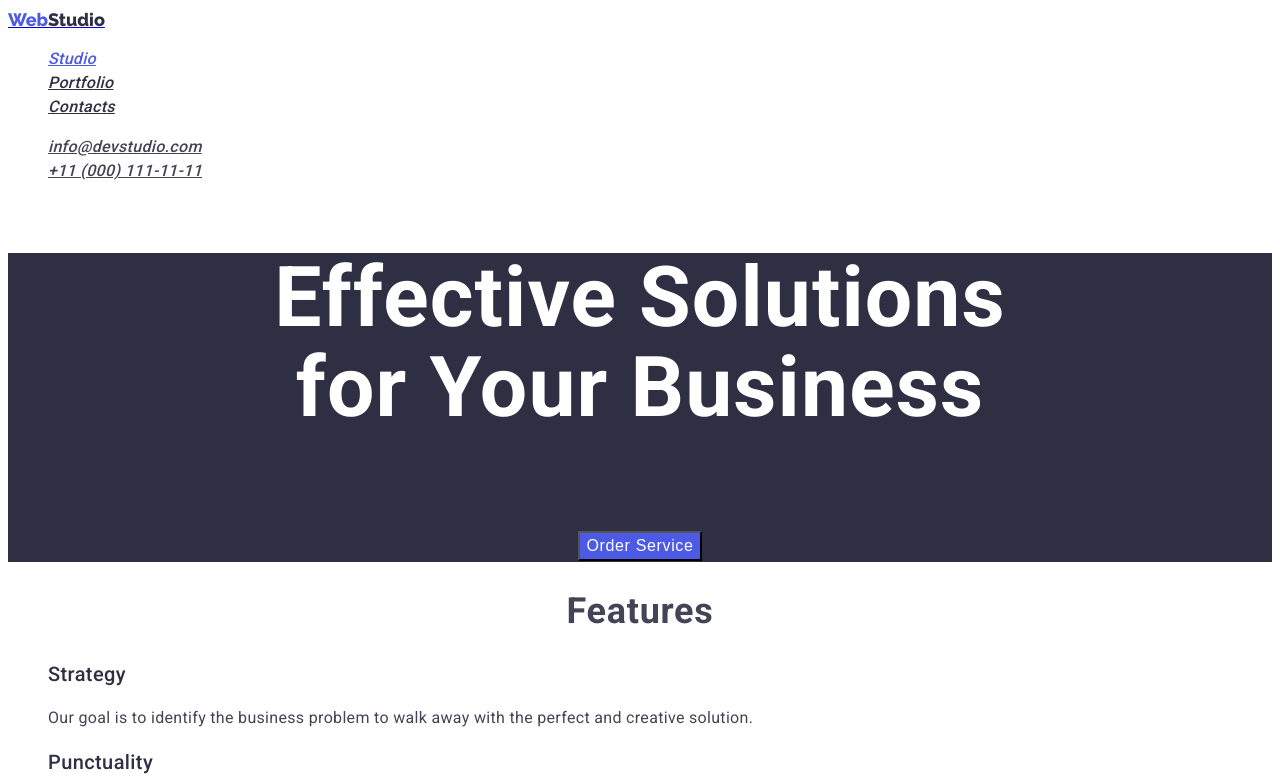
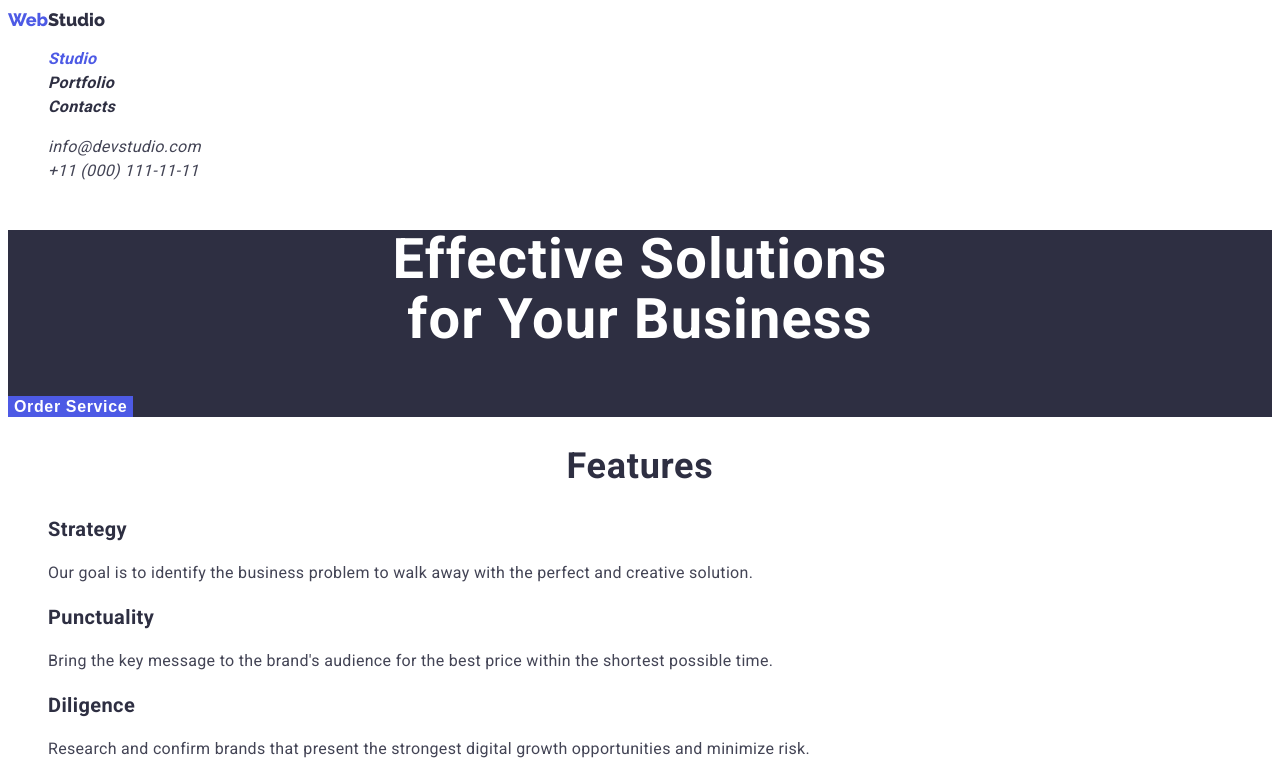
Before and after one commit to nastena1409/goit-markup-hw-02, a plain HTML site: page index.html in a window 1280 px wide. Shown: the top 778 px of the page. Drawn offline with Linux system fonts and the light colour scheme.

Commit message:
Update styles.css

```diff
--- a/css/styles.css
+++ b/css/styles.css
@@ -1,16 +1,18 @@
 /*Основные цвета*/
 :root {
- --primary-text-color: #434455;
- --title-color: #2E2F42;
---focus-color: #4D5AE5;
---hero-text-color: #FFFFFF;
---secondary-color: #F4F4FD;
---accent-color: #E7E9FC;
---background-color: #E5E5E5;
+ --text: #434455;
+ --dark: #2E2F42;
+--primary-brand: #4D5AE5;
+--white: #FFFFFF;
+--light: #F4F4FD;
+--accent: #E7E9FC;
+--pressed-state: #404BBF;
+--success:#31D0AA;
 }
 
 body {
-    color: var(--primary-text-color);
+    color: var(--text);
+    background-color: var(--white);
 
     font-family: roboto, sans-serif;
 }
@@ -19,33 +21,7 @@ body {
     list-style: none;
 }
 
-h2 {
-    font-weight: 700;
-    font-size: 36px;
-    line-height: 1.11;
-
-    text-align: center;
-    letter-spacing: 0.02em;
-    text-transform: capitalize;
-
-}
-
-h3 {
-
-    font-weight: 500;
-    font-size: 20px;
-    line-height: 1.2;
-
-    letter-spacing: 0.02em;
-}
-
-.text {
-
-    font-size: 16px;
-    line-height: 1.5;
-
-    letter-spacing: 0.02em;
-}
+/*Студія*/
 
 /*Logo*/
 
@@ -54,6 +30,8 @@ h3 {
     font-weight: 800;
     font-size: 18px;
     line-height: 1.3;
+
+    text-decoration: none;
 }
 
 .footer-logo {
@@ -64,45 +42,45 @@ h3 {
 }
 
 .web {
-    color: var(--focus-color)
+    color: var(--primary-brand)
 }
 
 .header-logo .studio {
-color: var(--title-color);
+    color: var(--dark);
 }
 
 .footer-logo .studio {
-    color: var(--secondary-color);
+    color: var(--light);
 }
 
 /*Site nav*/
 
-.list a {
-    color: var(--title-color);
+.link {
+    color: var(--dark);
 
-    font-weight: 500;
+    font-weight: 600;
     font-size: 16px;
     line-height: 1.5;
 
     letter-spacing: 0.02em;
 }
 
-.list .link:hover {
-    color: var(--focus-color);
+.link:hover {
+    color: var(--primary-brand);
 }
 
-.list .link:focus {
-    color: var(--focus-color);
+.link:focus {
+    color: var(--primary-brand);
 }
 
-.list .link.current {
-    color: var(--focus-color);
+.link.current {
+    color: var(--primary-brand);
 }
 
 /*Contacts*/
 
-.contacts a {
-    color: var(--primary-text-color);
+.contact-link {
+    color: var(--text);
 
     font-size: 16px;
     line-height: 1.5;
@@ -110,108 +88,115 @@ color: var(--title-color);
     letter-spacing: 0.02em;
 }
 
-.contacts .contact-link:hover {
-    color: var(--focus-color);
+.contact-link:hover {
+    color: var(--primary-brand);
 }
 
-.contacts .contact-link:hover {
-    color: var(--focus-color);
+.contact-link:focus {
+    color: var(--primary-brand);
 }
 
-/*Студія*/
-
-/*Main*/
+.link, .contact-link {
+    text-decoration: none;
+}
 
 /*Hero*/
 .hero {
-    background-color: var(--title-color);
-    color: var(--hero-text-color);
+    background-color: var(--dark);
+}
 
-    font-weight: 700;
+.hero-title {
+    color: var(--white);
+    font-weight: 600;
     font-size: 56px;
     line-height: 1.07;
+    letter-spacing: 0.02em;
 
+    text-align: center;
+
+}
+
+.hero-btn {
+    cursor: pointer;
+
+    color: var(--white);
+    background-color: var(--primary-brand);
+
+    font-weight: 600;
+    font-size: 16px;
+    line-height: 1.19;
+    letter-spacing: 0.04em;
+
+    border: transparent;
+}
+
+.features-title, .work-title, .team-title, .portfolio-title {
+    color: var(--dark);
+
+    font-weight: 600;
+    font-size: 36px;
+    line-height: 1.11;
     text-align: center;
     letter-spacing: 0.02em;
 }
 
-/*Buttons*/
+.title {
+    color: var(--dark);
 
-.button {
-cursor: pointer;
-
-font-weight: 500;
-font-size: 16px;
-line-height: 1.5;
-letter-spacing: 0.04em;
-
+    font-weight: 600;
+    font-size: 20px;
+    line-height: 1.2;
+    letter-spacing: 0.02em;
 }
 
+.text {
+    color: var(--text);
 
-.hero-btn {
-    color: var(--hero-text-color);
-    background-color: var(--focus-color);
-}
-
-
-/*Features*/
-
-.features .title {
-    color: var(--title-color);
-}
-
-/*Work*/
-
-.work > h2, .team >h2 {
-color: var(--title-color);
-}
-
-/*Team*/
-
-.list p.name {
-color: var(--title-color);
+    font-size: 16px;
+    line-height: 1.5;
+    letter-spacing: 0.02em;
 }
 
 .team {
-    background-color: var(--secondary-color);
+    background-color: var(--light);
 }
 
 /*Footer*/
 
 .footer {
-    background-color: var(--title-color);
+    background-color: var(--dark);
 }
 
-.footer p {
-    color: var(--accent-color);
-
+.text.footer-text {
+    color: var(--accent);
 }
 
 /*Портфоліо*/
 
 .filter-btn {
-    color: var(--focus-color);
-    background-color: var(--secondary-color);
+    cursor: pointer;
 
+    color: var(--primary-brand);
+    background-color: var(--light);
+
+    font-weight: 600;
+    font-size: 16px;
+    line-height: 1.5;
+    letter-spacing: 0.04em;
+
+    border: transparent;
 }
 
-.list .filter-btn:hover {
-    background-color: var(--focus-color);
-    color: var(--hero-text-color);
+.filter-btn:hover {
+    background-color: var(--pressed-state);
+    color: var(--white);
 }
 
-.list .filter-btn:focus {
-    background-color: var(--focus-color);
-    color: var(--hero-text-color);
+.filter-btn:focus {
+    background-color: var(--pressed-state);
+    color: var(--white);
 }
 
-
-.list .link.current {
-    color: var(--focus-color);
+.link.current {
+    color: var(--primary-brand);
 }
-
-/*Projects*/
-
-.project .project-title {
-    color: var(--title-color);
-}
```
